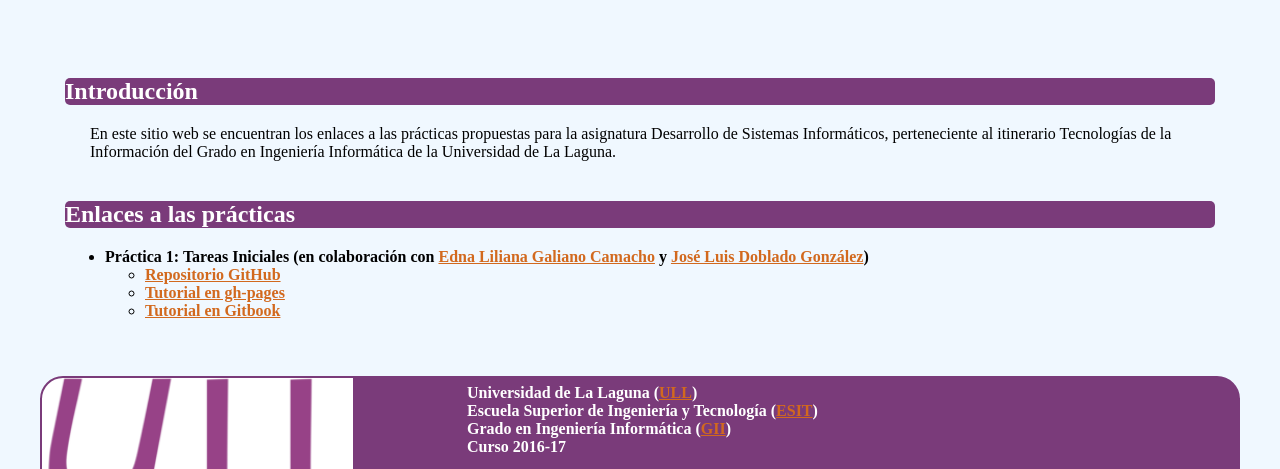
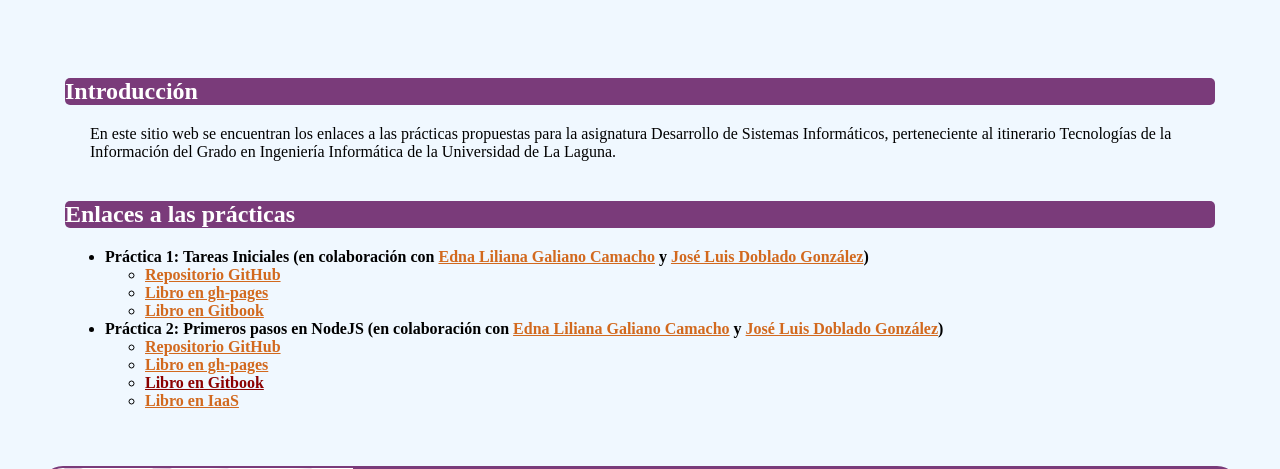
Before and after one commit to alu0100821390/alu0100821390.github.io, a plain HTML site: page index.html in a window 1280 px wide. Shown: the part 111-580 px from the top of the page. Drawn offline with Linux system fonts and the light colour scheme.

Commit message:
Actualizar DSI Práctica 2: Primeros pasos con NodeJS

```diff
--- a/index.html
+++ b/index.html
@@ -31,8 +31,17 @@
                     <li>Práctica 1: Tareas Iniciales (en colaboración con <a href="https://ednagc.github.io/edna-galiano" target="_blank">Edna Liliana Galiano Camacho</a> y <a href="https://alu0100767001.github.io/dsi-joseluis" target="_blank">José Luis Doblado González</a>)
                         <ul>
                             <li><a href="https://github.com/ULL-ESIT-DSI-1617/tareas-iniciales-kevin-edna-joseluis" target="_blank">Repositorio GitHub</a></li>
-                            <li><a href="https://ull-esit-dsi-1617.github.io/tareas-iniciales-kevin-edna-joseluis" target="_blank">Tutorial en gh-pages</a></li>
-                            <li><a href="https://www.gitbook.com/book/ednagc/tareas-iniciales-kevin-edna-joseluis" target="_blank">Tutorial en Gitbook</a></li>
+                            <li><a href="https://ull-esit-dsi-1617.github.io/tareas-iniciales-kevin-edna-joseluis" target="_blank">Libro en gh-pages</a></li>
+                            <li><a href="https://www.gitbook.com/book/ednagc/tareas-iniciales-kevin-edna-joseluis" target="_blank">Libro en Gitbook</a></li>
+                        </ul>
+                    </li>
+
+                    <li>Práctica 2: Primeros pasos en NodeJS (en colaboración con <a href="https://ednagc.github.io/edna-galiano" target="_blank">Edna Liliana Galiano Camacho</a> y <a href="https://alu0100767001.github.io/dsi-joseluis" target="_blank">José Luis Doblado González</a>)
+                        <ul>
+                            <li><a href="https://github.com/ULL-ESIT-DSI-1617/primeros-pasos-en-nodejs-edna-joseluis-kevin-35l2" target="_blank">Repositorio GitHub</a></li>
+                            <li><a href="https://ull-esit-dsi-1617.github.io/primeros-pasos-en-nodejs-edna-joseluis-kevin-35l2/" target="_blank">Libro en gh-pages</a></li>
+                            <li><a href="">Libro en Gitbook</a></li>
+                            <li><a href="http://10.6.128.96:8080/" target="_blank">Libro en IaaS</a></li>
                         </ul>
                     </li>
 
```
